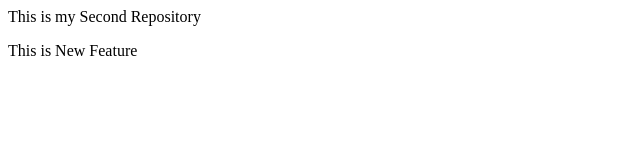
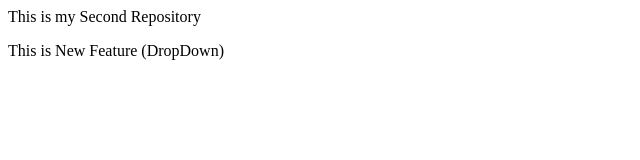
Before and after one commit to Ayush-Gujar/Local-Repo, a plain HTML site: page index.html in a window 1280 px wide. Shown: the full height of the page, 0-640 px from the left. Drawn offline with Linux system fonts and the light colour scheme.

Commit message:
Add DropDown

```diff
--- a/index.html
+++ b/index.html
@@ -1,2 +1,2 @@
 <p>This is my Second Repository</p>
-<p>This is New Feature</p>
+<p>This is New Feature (DropDown)</p>
```
